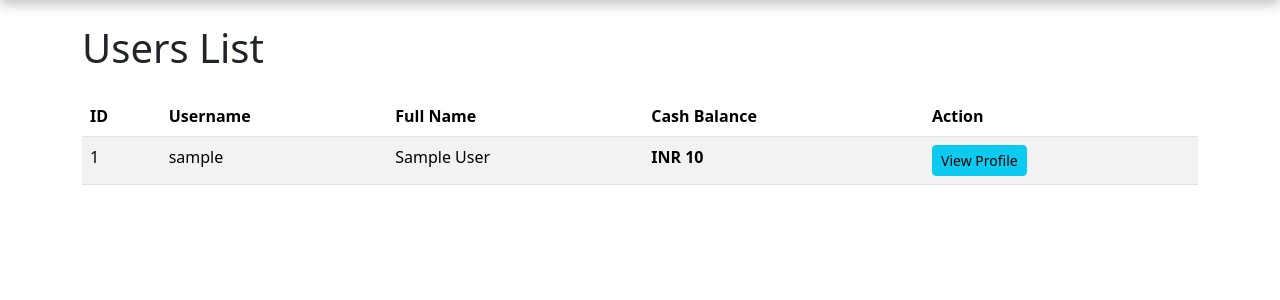
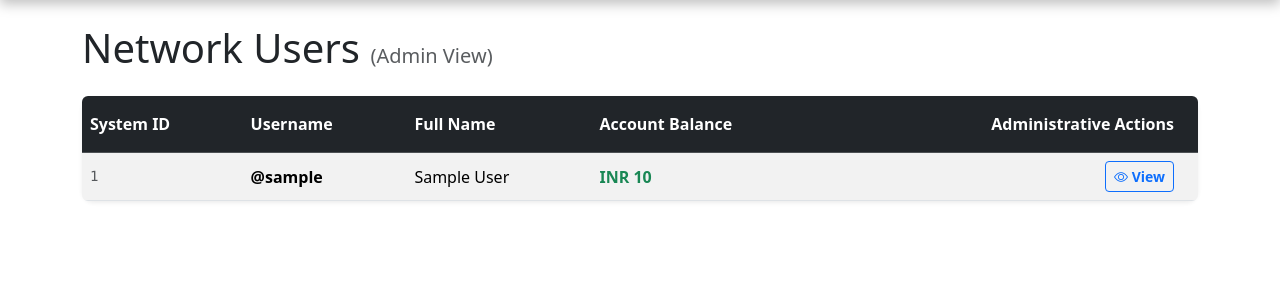
Before and after one commit to parthmistry903/land-options-trading, a Flask app: template templates/users.html in a window 1280 px wide. Shown: the part 56-356 px from the top of the page. Run offline with Flask 3, Linux system fonts and the light colour scheme; the template is opened without the code that fills it: most values are stand-ins (such as "Sample title", 1, 10 or a date in 2020).

Commit message:
Enhance users.html for improved admin view

```diff
--- a/templates/users.html
+++ b/templates/users.html
@@ -1,37 +1,42 @@
 {% extends "base.html" %}
 {% block title %}Users List{% endblock %}
 {% block content %}
-<h1 class="mb-4">Users List</h1>
-
+<div class="d-flex flex-column flex-md-row justify-content-between align-items-md-center mb-4">
+    <h1 class="mb-3 mb-md-0">Network Users <span class="text-muted fs-5">(Admin View)</span></h1>
     {% if current_user.role == 'admin' %}
-    <a href="{{ url_for('add_user') }}" class="btn btn-success mb-3">Add New User</a>
+        <a href="{{ url_for('add_user') }}" class="btn btn-success fw-bold shadow-sm">
+            <i class="bi bi-person-plus-fill me-2"></i> Add New User
+        </a>
     {% endif %}
-
-<div class="table-responsive">
-    <table class="table table-striped table-hover">
-        <thead>
+</div>
+<div class="card shadow-sm border-0">
+    <div class="table-responsive text-nowrap rounded">
+        <table class="table table-striped table-hover mb-0 align-middle">
+            <thead class="table-dark">
                 <tr>
-                <th>ID</th>
-                <th>Username</th>
-                <th>Full Name</th>
-                <th>Cash Balance</th>
-                <th>Action</th>
+                    <th class="py-3">System ID</th>
+                    <th class="py-3">Username</th>
+                    <th class="py-3">Full Name</th>
+                    <th class="py-3">Account Balance</th>
+                    <th class="py-3 text-end pe-4">Administrative Actions</th>
                 </tr>
             </thead>
             <tbody>
                 {% for user in users %}
                 <tr>
-                <td>{{ user.user_id }}</td>
-                <td>{{ user.username }}</td>
+                    <td class="text-muted font-monospace small">{{ user.user_id }}</td>
+                    <td class="fw-bold">@{{ user.username }}</td>
                     <td>{{ user.full_name }}</td>
-                <td><strong>{{ user.balance_cash | inr }}</strong></td>
-                <td>
-                    <a href="{{ url_for('view_user', user_id=user.user_id) }}" class="btn btn-sm btn-info me-2">View Profile</a>
-
+                    <td class="text-success fw-bold">{{ user.balance_cash | inr }}</td>
+                    <td class="text-end pe-3">
+                        <a href="{{ url_for('view_user', user_id=user.user_id) }}" class="btn btn-sm btn-outline-primary fw-bold me-2">
+                            <i class="bi bi-eye"></i> View
+                        </a>
                         {% if current_user.role == 'admin' %}
-                        <form method="POST" action="{{ url_for('delete_user', user_id=user.user_id) }}" style="display:inline;"
-                            onsubmit="return confirm('WARNING: Are you sure you want to delete user {{ user.username }}?');">
-                            <button type="submit" class="btn btn-sm btn-danger">Delete</button>
+                            <form method="POST" action="{{ url_for('delete_user', user_id=user.user_id) }}" class="d-inline" onsubmit="return confirm('CRITICAL WARNING: Are you sure you want to permanently delete user @{{ user.username }}? This action cannot be undone.');">
+                                <button type="submit" class="btn btn-sm btn-danger fw-bold" {% if user.user_id == current_user.id %}disabled title="Cannot delete yourself"{% endif %}>
+                                    <i class="bi bi-trash3-fill"></i> Del
+                                </button>
                             </form>
                         {% endif %}
                     </td>
@@ -40,4 +45,5 @@
             </tbody>
         </table>
     </div>
+</div>
 {% endblock %}
```
Lines whose indentation alone changed are shown as unchanged.
